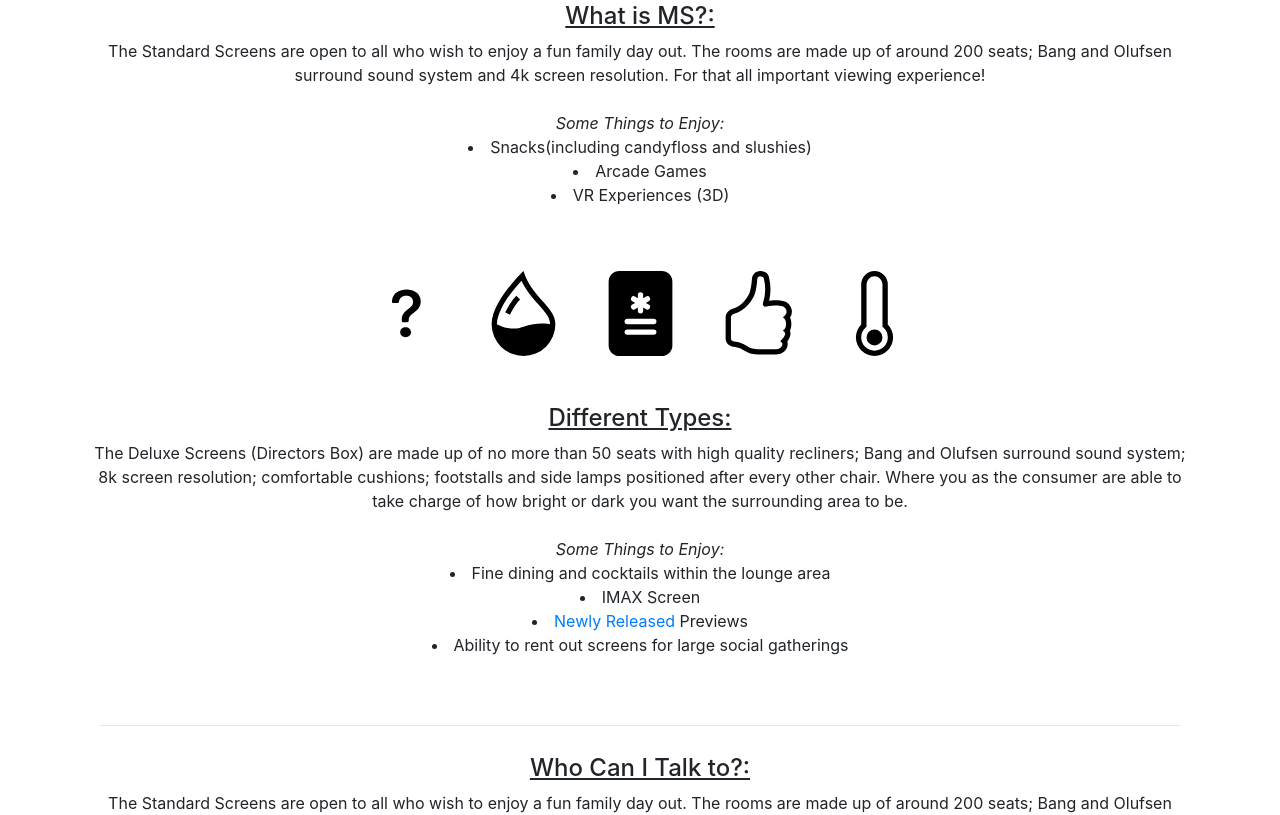
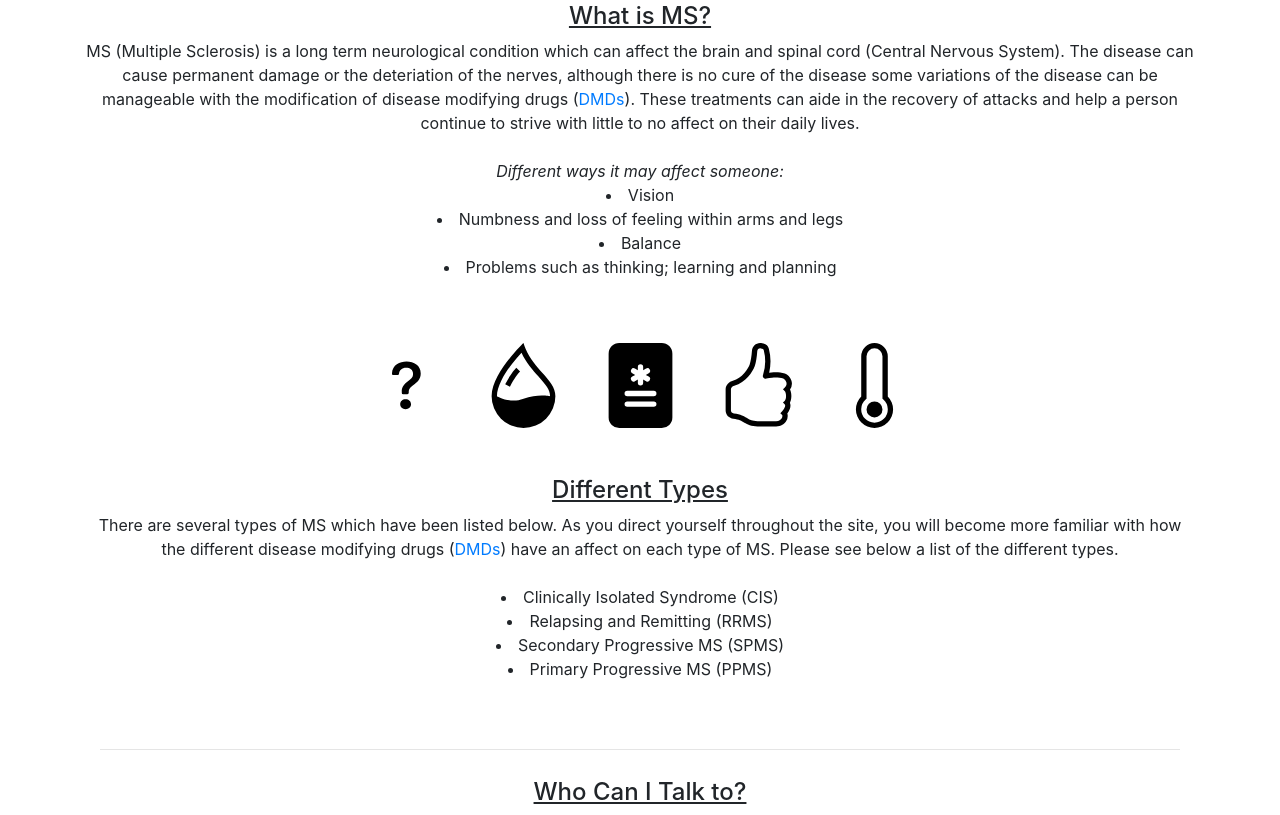
Before and after one commit to RQAJohnson/ms-blog, a React (Create React App) app: page / in a window 1280 px wide. Shown: the part 320-1135 px from the top of the page. Built offline with nearby package versions, Linux system fonts and the light colour scheme.

Commit message:
changes to the headings and information below.

```diff
--- a/src/Components/Home/Home.jsx
+++ b/src/Components/Home/Home.jsx
@@ -56,16 +56,19 @@ const Home = (props) => {
         <br></br>
 
       <div className="container" align="center" >
-      <h4 className="text-black"><u>What is MS?:</u></h4>
-      <p className="text-black">The Standard Screens are open to all who wish to enjoy a fun family day out.
-      The rooms are made up of around 200 seats; Bang and Olufsen surround sound system and 4k screen resolution.
-      For that all important viewing experience!<br></br>
+      <h4 className="text-black"><u>What is MS?</u></h4>
+      <p className="text-black">MS (Multiple Sclerosis) is a long term neurological condition which can affect the brain and spinal cord
+      (Central Nervous System). The disease can cause permanent damage or the deteriation of the nerves, although there is no cure of the
+      disease some variations of the disease can be manageable with the modification of disease modifying drugs (<Link to="/medication">DMDs</Link>). These treatments can
+      aide in the recovery of attacks and help a person continue to strive with little to no affect on their daily lives.
+      <br></br>
       <br></br>
 
-      <i>Some Things to Enjoy:</i>
-      <li>Snacks(including candyfloss and slushies)</li>
-      <li>Arcade Games</li>
-      <li>VR Experiences (3D)</li>
+      <i>Different ways it may affect someone:</i>
+      <li>Vision</li>
+      <li>Numbness and loss of feeling within arms and legs</li>
+      <li>Balance</li>
+      <li>Problems such as thinking; learning and planning</li>
     </p>
     <br></br>
     <br></br>
@@ -80,18 +83,16 @@ const Home = (props) => {
     <br></br>
     <br></br>
 
-    <h4 className="text-black"><u>Different Types:</u></h4>
-      <p className="text-black">The Deluxe Screens (Directors Box) are made up of no more than 50 seats with high quality recliners;
-      Bang and Olufsen surround sound system; 8k screen resolution; comfortable cushions; footstalls and side lamps
-      positioned after every other chair. Where you as the consumer are able to take charge of how bright or dark you want the
-      surrounding area to be.<br></br>
+    <h4 className="text-black"><u>Different Types</u></h4>
+      <p className="text-black">There are several types of MS which have been listed below. As you direct yourself
+      throughout the site, you will become more familiar with how the different disease modifying drugs (<Link to="/medication">DMDs</Link>)
+      have an affect on each type of MS. Please see below a list of the different types.<br></br>
       <br></br>
 
-      <i>Some Things to Enjoy:</i>
-      <li>Fine dining and cocktails within the lounge area</li>
-      <li>IMAX Screen</li>
-      <li><Link to="/NewReleases">Newly Released</Link> Previews</li>
-      <li>Ability to rent out screens for large social gatherings</li>
+      <li>Clinically Isolated Syndrome (CIS)</li>
+      <li>Relapsing and Remitting (RRMS)</li>
+      <li>Secondary Progressive MS (SPMS)</li>
+      <li>Primary Progressive MS (PPMS)</li>
       </p>
       <br></br>
       <br></br>
@@ -101,7 +102,7 @@ const Home = (props) => {
         </div>
         <br></br>
 
-      <h4 className="text-black"><u>Who Can I  Talk to?:</u></h4>
+      <h4 className="text-black"><u>Who Can I  Talk to?</u></h4>
       <p className="text-black">The Standard Screens are open to all who wish to enjoy a fun family day out.
       The rooms are made up of around 200 seats; Bang and Olufsen surround sound system and 4k screen resolution.
       For that all important viewing experience!<br></br>
@@ -125,7 +126,7 @@ const Home = (props) => {
     <br></br>
     <br></br>
 
-    <h4 className="text-black"><u>How Can it be Treated?:</u></h4>
+    <h4 className="text-black"><u>How Can it be Treated?</u></h4>
       <p className="text-black">The Deluxe Screens (Directors Box) are made up of no more than 50 seats with high quality recliners;
       Bang and Olufsen surround sound system; 8k screen resolution; comfortable cushions; footstalls and side lamps
       positioned after every other chair. Where you as the consumer are able to take charge of how bright or dark you want the
```
